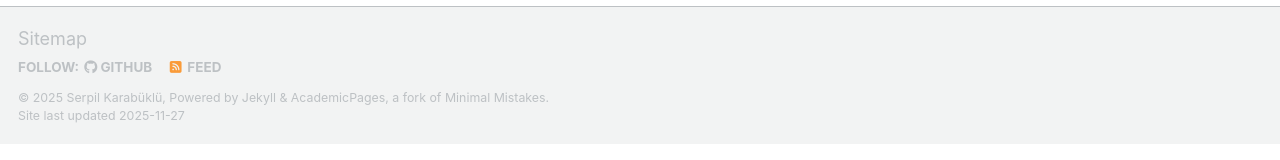
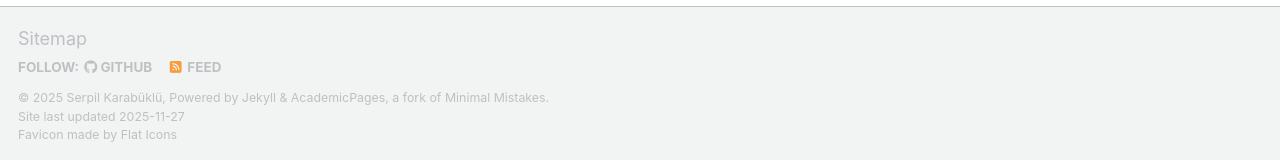
Before and after one commit to serpilkarabuklu/serpilkarabuklu, a Jekyll site: the page built from _pages/about.md, in a window 1280 px wide and 900 px high, scrolled down 935 px. Shown: the part 737-897 px from the top of the window. Built offline with Jekyll 4.4.1, drawn with Linux system fonts in a browser that asks for light colours; some web fonts are replaced; a script that is not in the unit is left out.

Commit message:
Update footer.html

```diff
--- a/_includes/footer.html
+++ b/_includes/footer.html
@@ -21,5 +21,6 @@
 
 <div class="page__footer-copyright">
   &copy; {{ site.time | date: '%Y' }} {{ site.name | default: site.title }}, {{ site.data.ui-text[site.locale].powered_by | default: "Powered by" }} <a href="https://jekyllrb.com" rel="nofollow">Jekyll</a> &amp; <a href="https://github.com/academicpages/academicpages.github.io">AcademicPages</a>, a fork of <a href="https://mademistakes.com/work/minimal-mistakes-jekyll-theme/" rel="nofollow">Minimal Mistakes</a>.<br />
-  Site last updated {{ "now" | date: '%Y-%m-%d' }}
+  Site last updated {{ "now" | date: '%Y-%m-%d' }} <br />
+  Favicon made by <a href="https://www.flaticon.com/" target="_blank">Flat Icons</a>
 </div>
```
